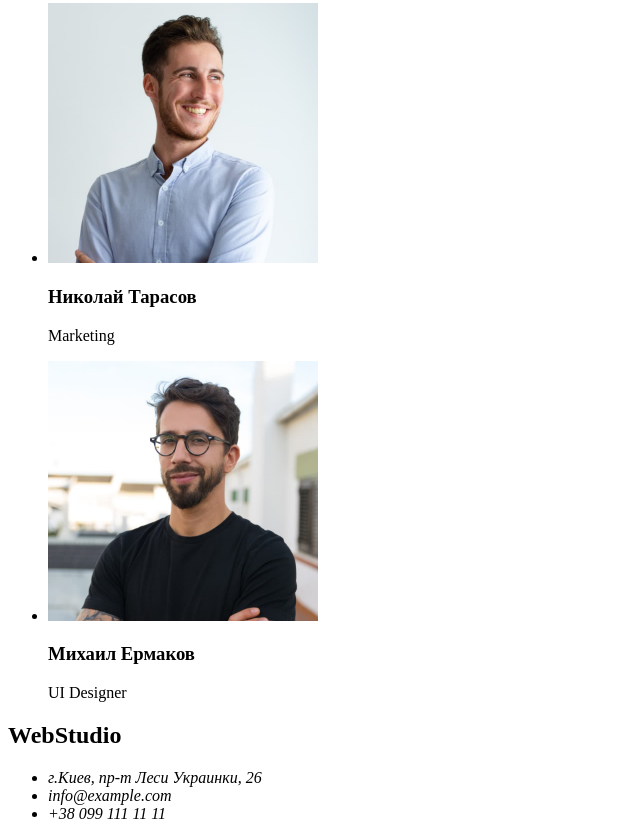
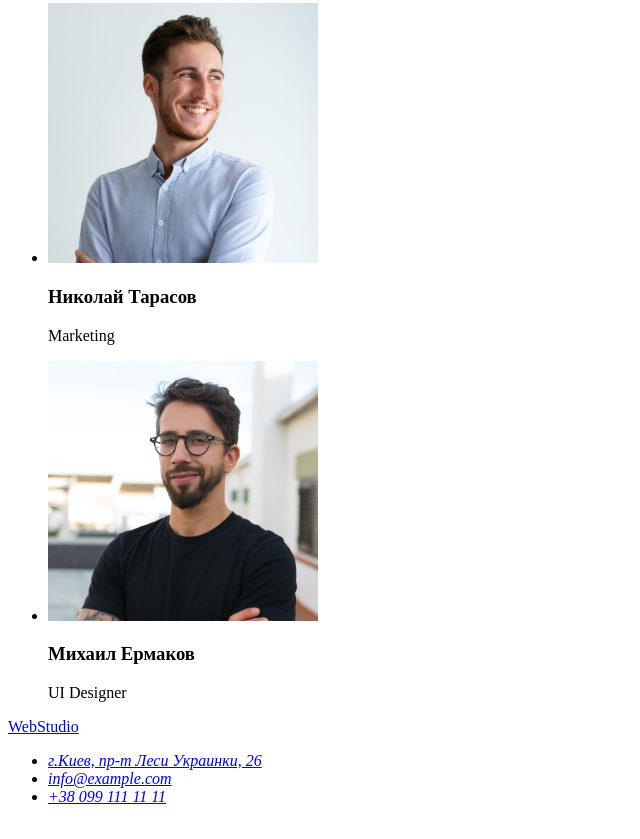
Before and after one commit to s2sbond/goit-markup-hw-01, a plain HTML site: page index.html in a window 1280 px wide. Shown: the part 2360-3199 px from the top of the page, without its empty margins (0-640 px from the left). Drawn offline with Linux system fonts and the light colour scheme.

Commit message:
Добавляет ссылку на Гуглмапс в адресе

```diff
--- a/index.html
+++ b/index.html
@@ -7,7 +7,6 @@
     <title>Студия</title>
   </head>
   <body>
-
     <!--Шапка сайта-->
 
     <header>
@@ -27,7 +26,6 @@
     </header>
 
     <main>
-
       <!--Герой-->
 
       <section>
@@ -91,22 +89,22 @@
           <li>
             <img src="./images/teamcard1.jpg" alt="фото мужчины в очках" width="270" />
             <h3>Игорь Демьяненко</h3>
-            <p>Product Designer</p>
+            <p lang="en">Product Designer</p>
           </li>
           <li>
             <img src="./images/teamcard2.jpg" alt="фото женщины в очках" width="270" />
             <h3>Ольга Репина</h3>
-            <p>Frontend Developer</p>
+            <p lang="en">Frontend Developer</p>
           </li>
           <li>
             <img src="./images/teamcard3.jpg" alt="фото улыбающегося мужчины" width="270" />
             <h3>Николай Тарасов</h3>
-            <p>Marketing</p>
+            <p lang="en">Marketing</p>
           </li>
           <li>
             <img src="./images/teamcard4.jpg" alt="фото мужчины в очках" width="270" />
             <h3>Михаил Ермаков</h3>
-            <p>UI Designer</p>
+            <p lang="en">UI Designer</p>
           </li>
         </ul>
       </section>
@@ -115,12 +113,23 @@
     <!--Подвал-->
 
     <footer>
-      <h2>WebStudio</h2>
+      <a href="./index.html">WebStudio</a>
       <address>
         <ul>
-          <li>г.Киев, пр-т Леси Украинки, 26</li>
-          <li>info@example.com</li>
-          <li>+38 099 111 11 11</li>
+          <li>
+            <a
+              href="https://goo.gl/maps/jjjQnr7aBf25NbzN8"
+              target="_blank"
+              rel="noopener noreferrer"
+              >г.Киев, пр-т Леси Украинки, 26</a
+            >
+          </li>
+          <li><a href="mailto:info@example.com">info@example.com</a></li>
+          <li>
+            <a href="tel:+380991111111" target="_blank" rel="noopener noreferrer"
+              >+38 099 111 11 11</a
+            >
+          </li>
         </ul>
       </address>
     </footer>
```
